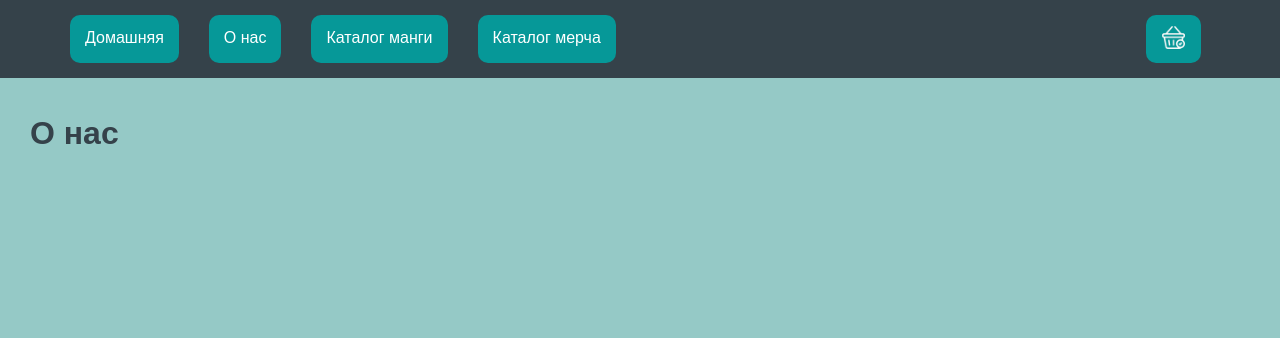
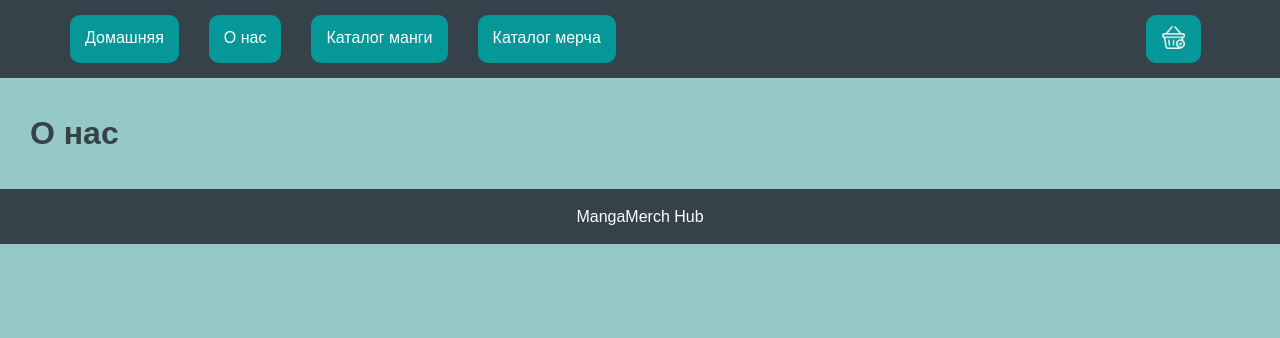
Before and after one commit to Oyoshiiii/php-project, a PHP site: page /site-visual/about.php in a window 1280 px wide. Shown: the top 338 px of the page. Run offline with PHP 8.4, Linux system fonts and the light colour scheme.

```diff
--- a/site-visual/about.php
+++ b/site-visual/about.php
@@ -4,3 +4,11 @@ require("blocks/header.php");
 ?>
 
 <h1><?php echo $title; ?></h1>
+
+<div clas="info">
+
+</div>
+
+<?php
+include("blocks/ending.php");
+?>
--- a/site-visual/blocks/ending.php
+++ b/site-visual/blocks/ending.php
@@ -0,0 +1,7 @@
+    </main>
+
+    <footer>
+        <p>MangaMerch Hub</p>
+    </footer>
+</body>
+</html>
--- a/site-visual/blocks/header.php
+++ b/site-visual/blocks/header.php
@@ -4,7 +4,7 @@
     <meta charset="UTF-8">
     <meta name="viewport" content="width=device-width, initial-scale=1.0">
     <title><?php echo $title; ?></title>
-    <link rel="stylesheet" href="styles.css">
+    <link rel="stylesheet" href="css/styles.css">
 </head>
 <body>
     <?php date_default_timezone_set('Asia/Krasnoyarsk'); ?>
--- a/site-visual/styles.css
+++ b/site-visual/css/styles.css
@@ -66,3 +66,18 @@ h1 {
     margin-bottom: 15px;
     margin-left: 30px;
 }
+
+.info {
+    background: white;
+    padding: 20px;
+    margin: 15px 0;
+    border-radius: 10px;
+}
+
+footer {
+    background: #35424a;
+    color: white;
+    text-align: center;
+    padding: 15px;
+    margin-top: 30px;
+}
```
Also changed, not shown: site-visual/index.php (+8 -0 lines), site-visual/manga-catalog.php (+8 -0 lines), site-visual/merch-catalog.php (+8 -0 lines), site-visual/shopping-cart.php (+8 -0 lines), api/api-config.js (added), api/manga-catalog.js (added), api/merch-catalog.js (added), site-visual/js/shop-cart.js (added).
